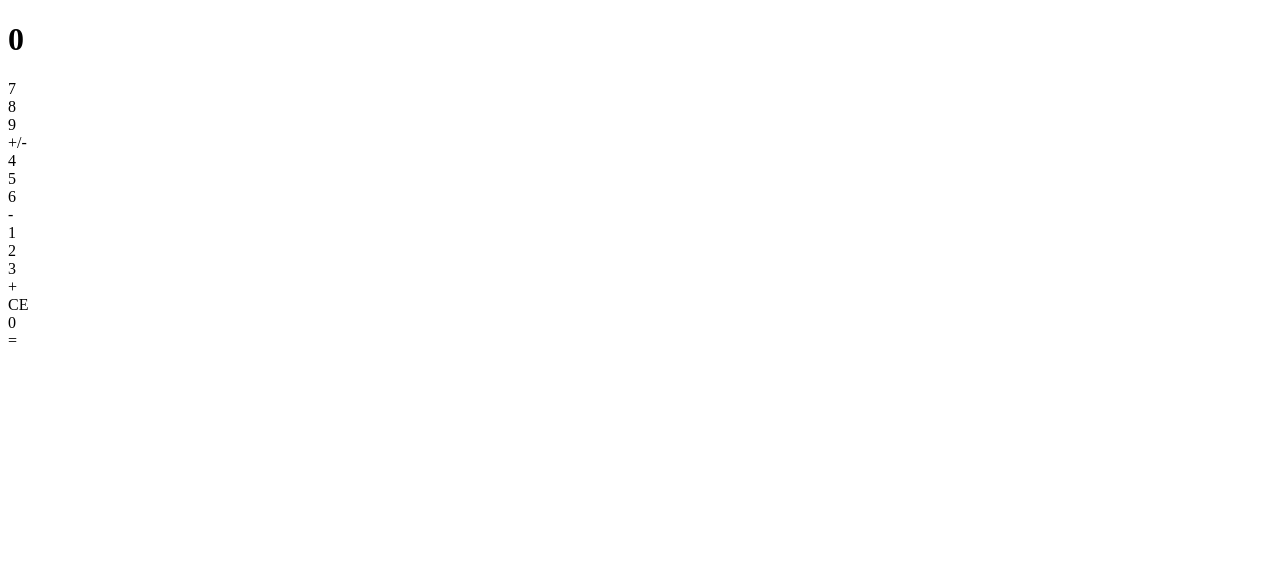
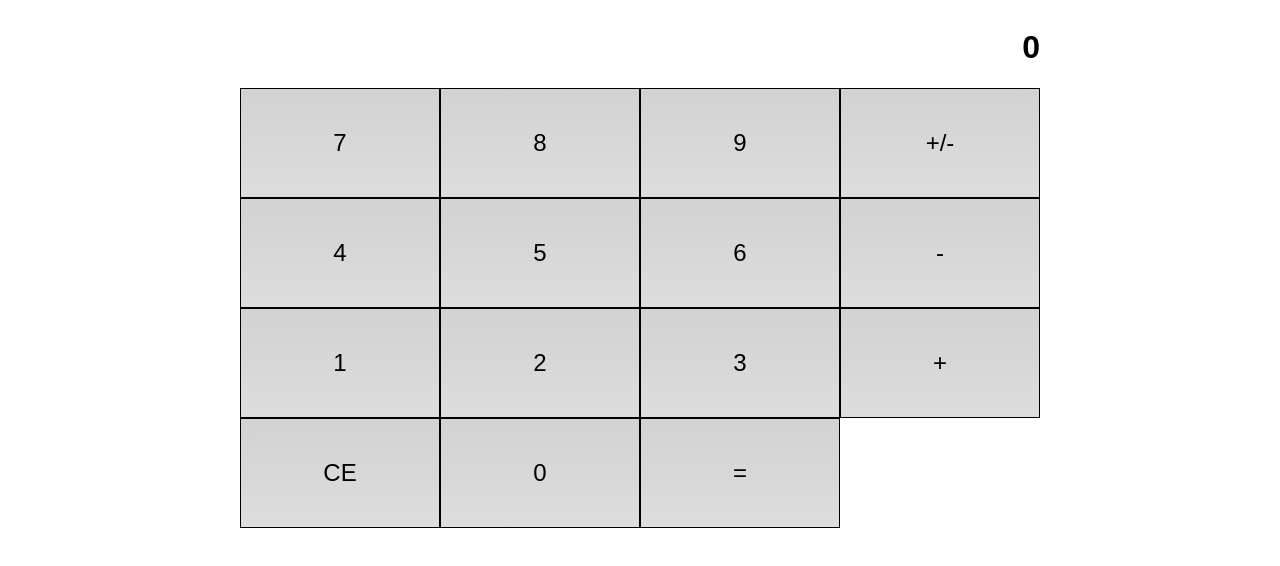
Before and after one commit to kennarddh/web-calculator-dicoding, a plain HTML site: page index.html in a window 1280 px wide. Drawn offline with Linux system fonts and the light colour scheme.

Commit message:
feat: Menerapkan Flexbox pada Halaman Kalkulator

```diff
--- /dev/null
+++ b/assets/style.css
@@ -0,0 +1,35 @@
+* {
+	box-sizing: border-box;
+}
+
+body {
+	font-family: sans-serif;
+}
+
+.flex-container-column {
+	display: flex;
+	flex-direction: column;
+
+	max-width: 800px;
+	margin: 0 auto;
+	text-align: right;
+}
+
+.flex-container-row {
+	display: flex;
+}
+
+.button {
+	flex-basis: 25%;
+
+	font-size: 1.5em;
+	text-align: center;
+	padding: 40px;
+	border: 1px solid black;
+	background: -webkit-linear-gradient(top, #d2d2d2, #ddd);
+	cursor: pointer;
+}
+
+.double {
+	flex-basis: 50%;
+}
--- a/index.html
+++ b/index.html
@@ -5,6 +5,8 @@
 		<meta http-equiv="X-UA-Compatible" content="IE=edge" />
 		<meta name="viewport" content="width=device-width, initial-scale=1.0" />
 		<title>Web Calculator</title>
+
+		<link rel="stylesheet" href="assets/style.css">
 	</head>
 	<body>
 		<div class="flex-container-column">
```
